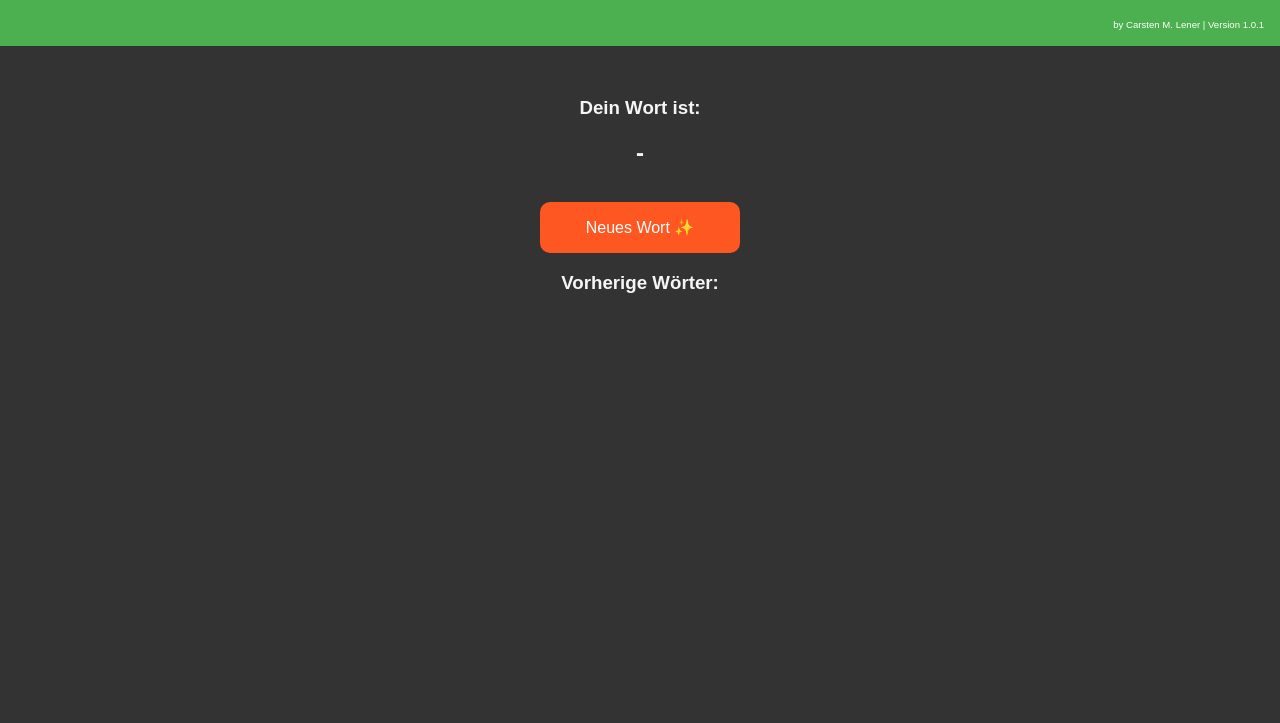
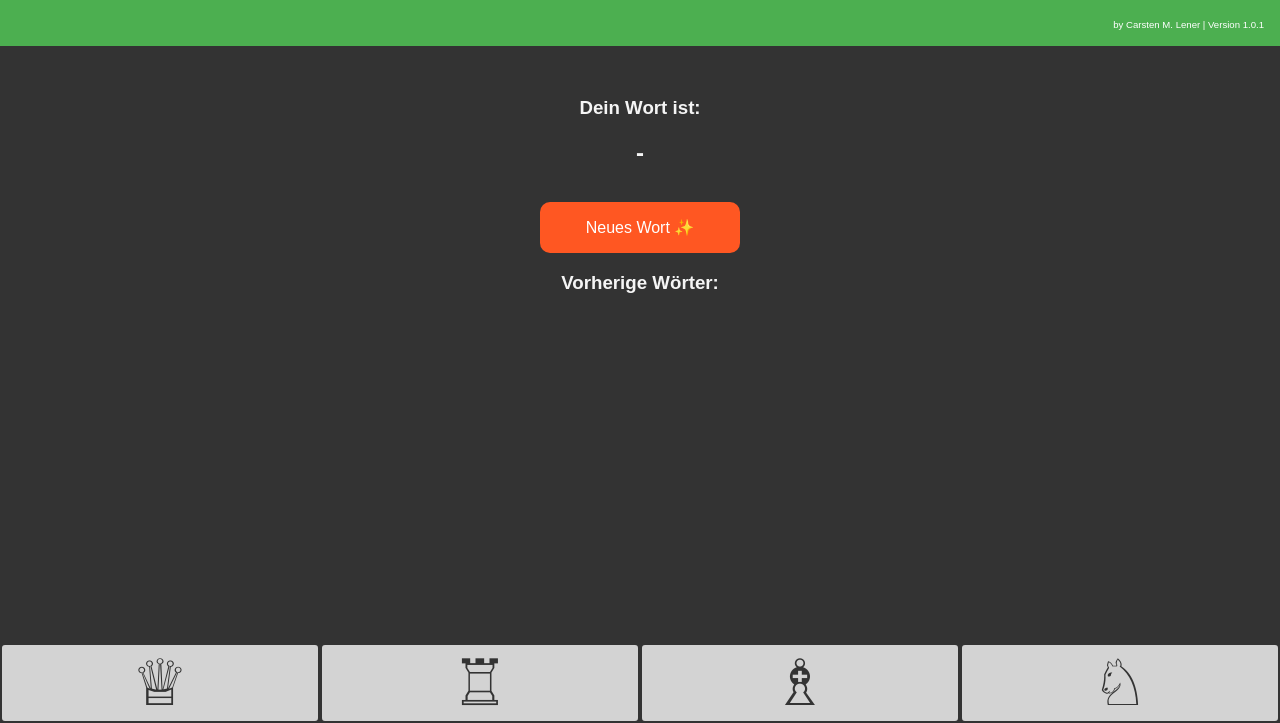
Before and after one commit to CML-source/montagsmaler, a plain HTML site: page index.html in a window 1280 px wide. Shown: the part 77-800 px from the top of the page. Drawn offline with Linux system fonts and the light colour scheme.

Commit message:
Buttonleiste eingefügt

```diff
--- a/index.html
+++ b/index.html
@@ -20,6 +20,14 @@
         <h3>Vorherige Wörter:</h3>
         <p id="oldWords"></p>
     </main>
+    <footer>
+        <div class="flex-container mittig">
+            <button id="btn1">&#9813</button>
+            <button id="btn2">&#9814</button>
+            <button id="btn3">&#9815</button>
+            <button id="btn4">&#9816</button>
+        </div>
+    </footer>
 
 </body>
 </html>
--- a/styles.css
+++ b/styles.css
@@ -5,11 +5,14 @@
     --text-color: #F5F5F5;
 }
 body {
+    display: flex;
+    flex-direction: column;
     background-color: var(--background-color);
     color: var(--text-color);
     font-family: Arial, sans-serif;
     margin: 0;
     padding: 0;
+    min-height: 100vh;
 }
 header {
     background-color: var(--primary-color);
@@ -23,6 +26,7 @@ header p {
     text-align: right;
 }
 main {
+    flex: 1;
     padding: 2rem;
     text-align: center;
 }
@@ -45,3 +49,22 @@ main button:hover {
     margin: 1rem auto;
     max-width: 50%;
 }
+footer {
+    background-color: var(--background-color);
+}
+.flex-container {
+    display: flex;
+}
+.mittig {
+    justify-content: center;
+}
+footer button {
+    border: 2px solid var(--background-color);
+    color: var(--background-color);
+    background-color: lightgray;
+    border-radius: 5px;
+    cursor: pointer;
+    font-size: 4rem;
+    width: 100vw;
+    height: 100vw / 4;
+}
```
